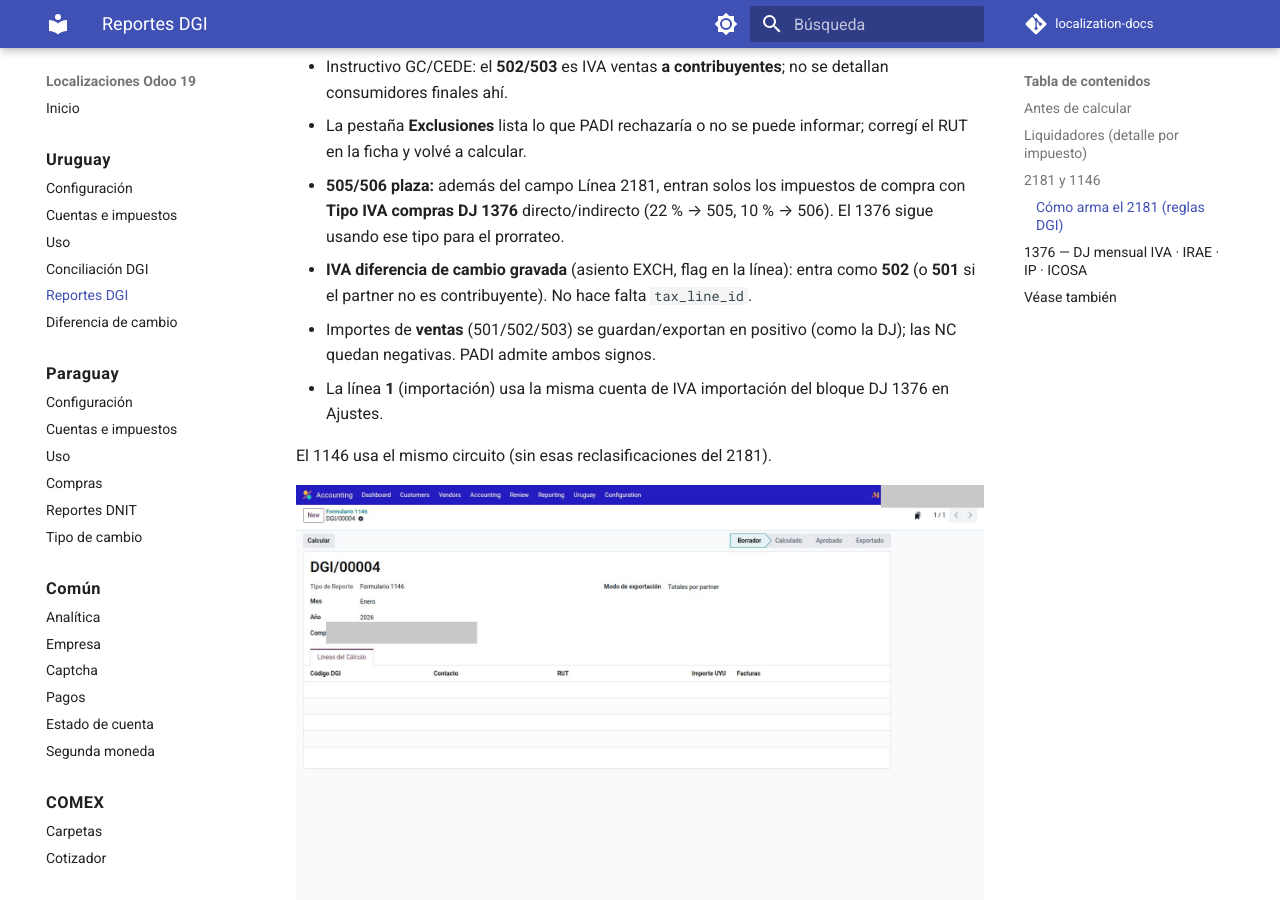
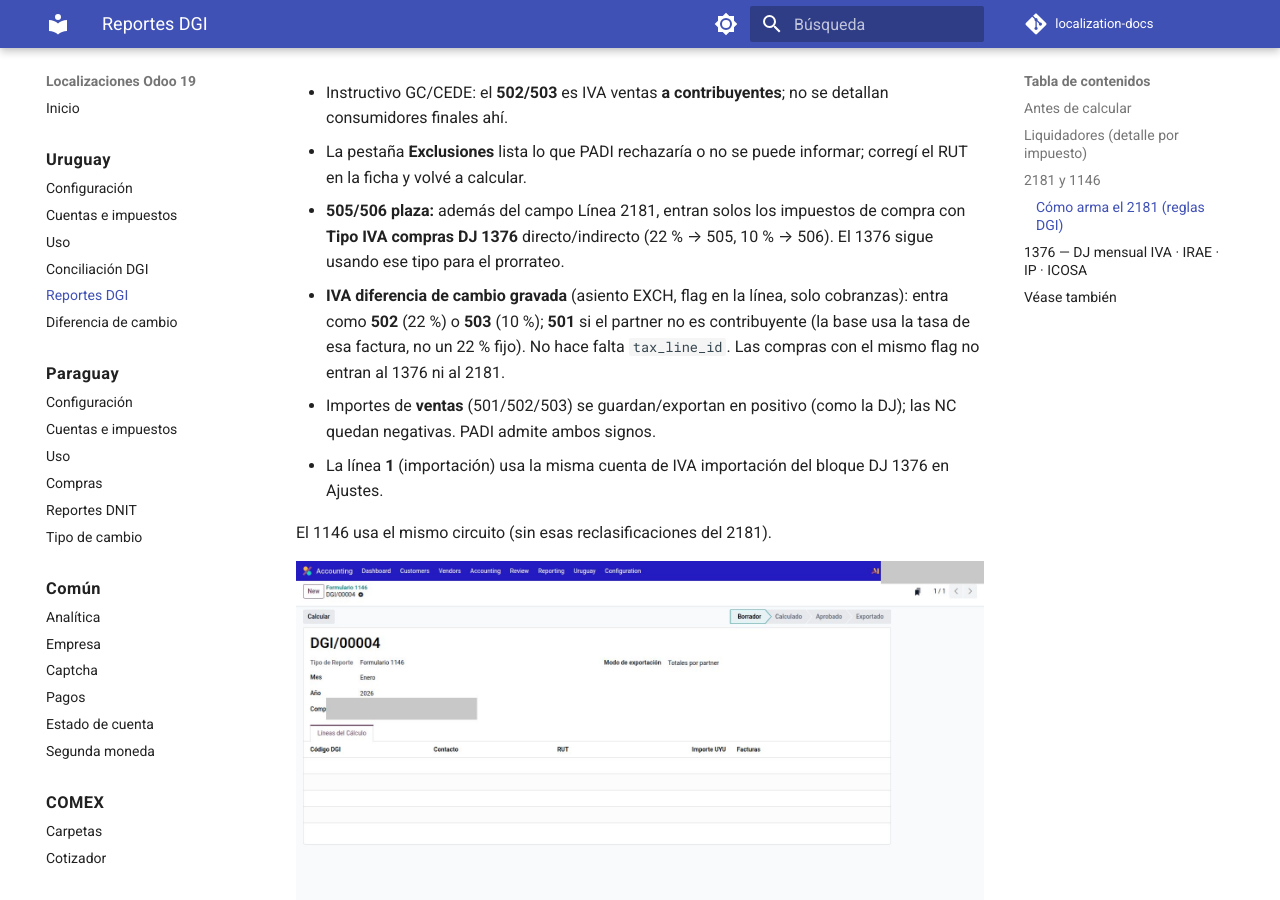
Before and after one commit to Pabloolano/localization-docs, an MkDocs documentation site: the page built from docs/uruguay/reportes.md, in a window 1280 px wide and 900 px high, scrolled down 5247 px. Built offline with MkDocs 1.6.1 and Material for MkDocs 9.7.7, drawn with Linux system fonts in a browser that asks for light colours; comment, search, counter and statistics services are not loaded; some of the changed text lies outside the part shown.

Commit message:
docs(uy): Gravada IVA solo ventas, 502/503 y cuenta IVA DC en el cierre
El manual alinea Art. 111 a facturas de cliente, códigos 2181 por alícuota
y la cuenta IVA de la diferencia obligatoria antes del boleto.

Co-authored-by: Cursor <cursoragent@cursor.com>

```diff
--- a/docs/uruguay/reportes.md
+++ b/docs/uruguay/reportes.md
@@ -15,7 +15,7 @@ El **1376** se arma desde el pack; el detalle del IVA se mira en **Liquidadores
 
 ![Menú Uruguay: diferencia de cambio y reportes DGI](img/odoo-menu-uruguay.jpg)
 
-El filtro de diarios en Ajustes es **opcional**: vacío = todos. Si se carga, acota **TXT y 1376** a esos diarios (el IVA de **DC gravada** se lee igual, aunque el diario EXCH no esté en la lista). La liquidación sigue dependiendo del mapeo de cuentas e impuestos. Corré **Diferencia de cambio → Gravada (IVA)** y posteá el asiento **antes** de calcular el 1376 / 2181 del mes.
+El filtro de diarios en Ajustes es **opcional**: vacío = todos. Si se carga, acota **TXT y 1376** a esos diarios (el IVA de **DC gravada** se lee igual, aunque el diario EXCH no esté en la lista). La liquidación sigue dependiendo del mapeo de cuentas e impuestos. Corré **Diferencia de cambio → Gravada (IVA)** (solo ventas) y posteá el asiento **antes** de calcular el 1376 / 2181 del mes. Si hay IVA Art. 111, configurá la **cuenta IVA de la diferencia** antes de **Generar boleto y asientos**.
 
 ---
 
@@ -118,7 +118,7 @@ El código de línea del impuesto (`Línea 2181`) es el punto de partida; el rep
 - Instructivo GC/CEDE: el **502/503** es IVA ventas **a contribuyentes**; no se detallan consumidores finales ahí.
 - La pestaña **Exclusiones** lista lo que PADI rechazaría o no se puede informar; corregí el RUT en la ficha y volvé a calcular.
 - **505/506 plaza:** además del campo Línea 2181, entran solos los impuestos de compra con **Tipo IVA compras DJ 1376** directo/indirecto (22 % → 505, 10 % → 506). El 1376 sigue usando ese tipo para el prorrateo.
-- **IVA diferencia de cambio gravada** (asiento EXCH, flag en la línea): entra como **502** (o **501** si el partner no es contribuyente). No hace falta `tax_line_id`.
+- **IVA diferencia de cambio gravada** (asiento EXCH, flag en la línea, solo cobranzas): entra como **502** (22 %) o **503** (10 %); **501** si el partner no es contribuyente (la base usa la tasa de esa factura, no un 22 % fijo). No hace falta `tax_line_id`. Las compras con el mismo flag no entran al 1376 ni al 2181.
 - Importes de **ventas** (501/502/503) se guardan/exportan en positivo (como la DJ); las NC quedan negativas. PADI admite ambos signos.
 - La línea **1** (importación) usa la misma cuenta de IVA importación del bloque DJ 1376 en Ajustes.
 
```
Also changed, not shown: docs/uruguay/diferencia-cambio.md (+1 -1 lines).
